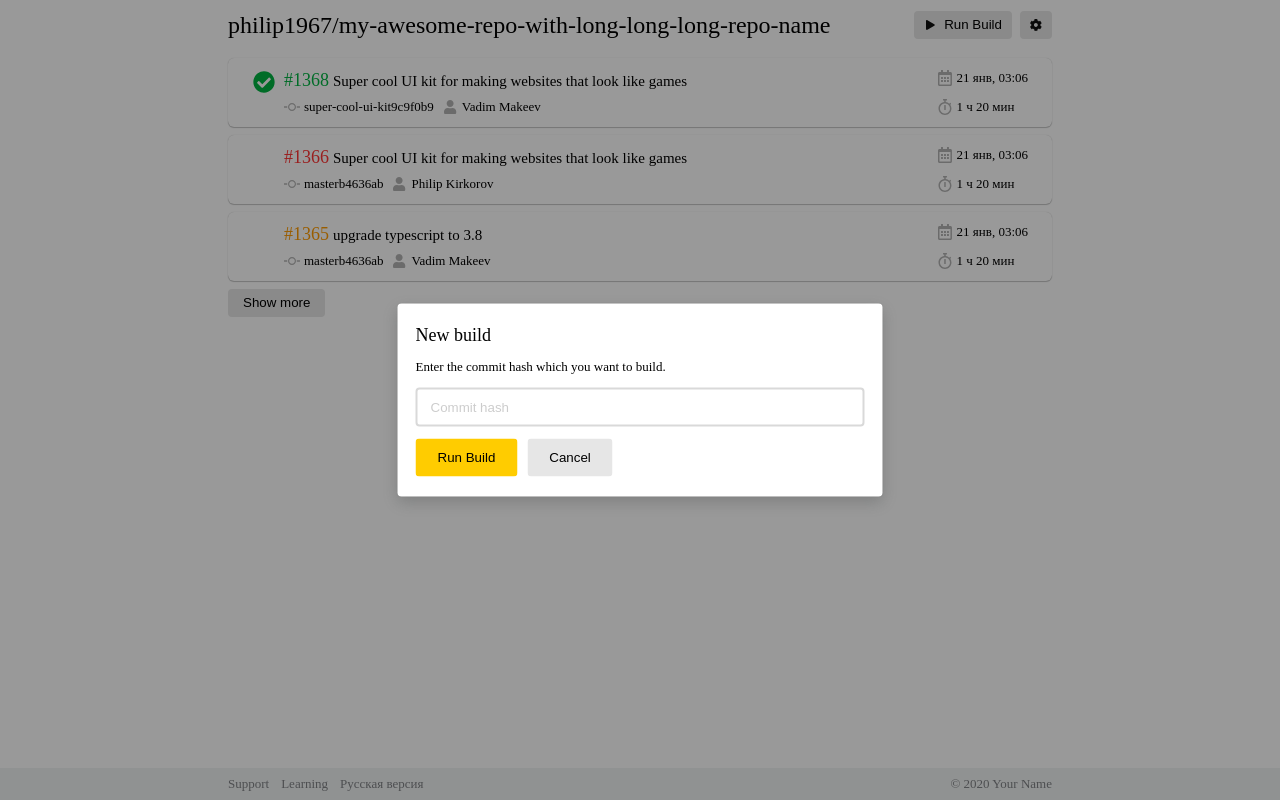
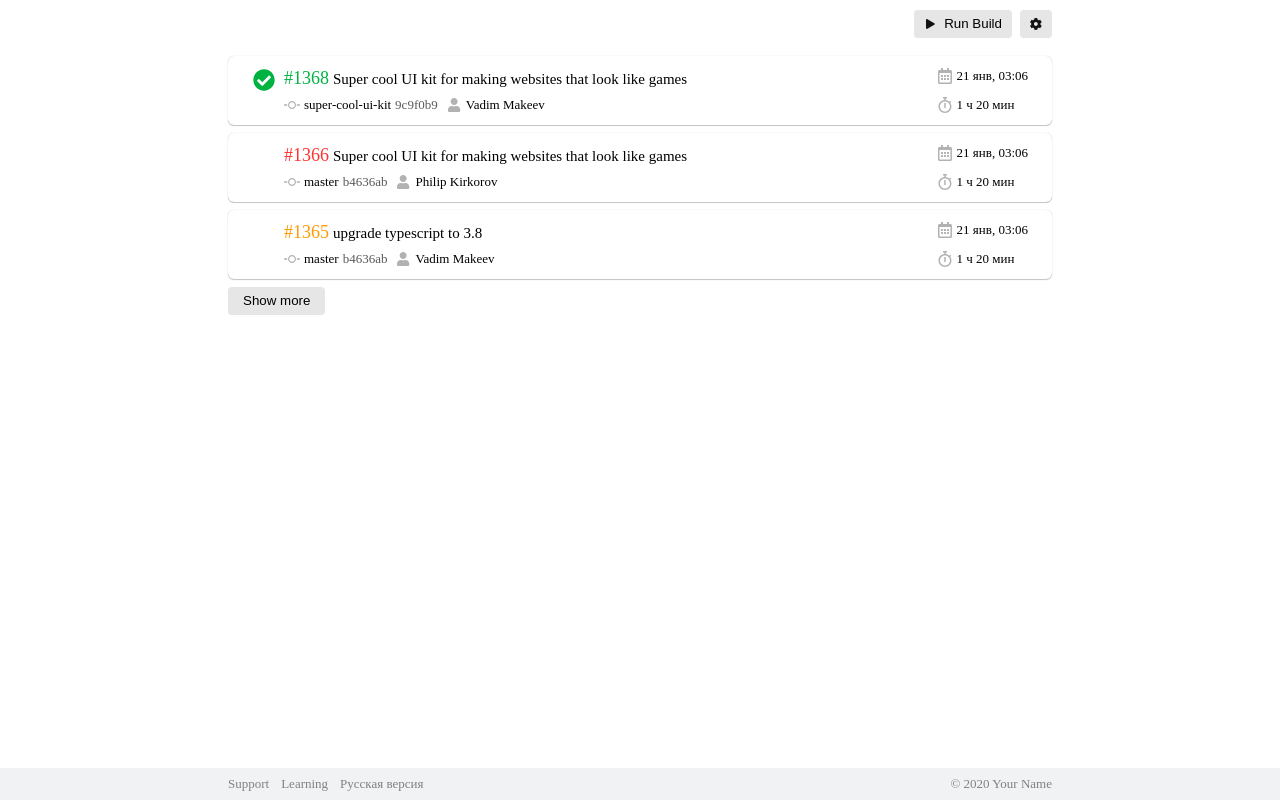
Before and after one commit to temir988/hw_react, a React (Create React App) app: page /history in a window 1280 px wide. Built offline with nearby package versions, Linux system fonts and the light colour scheme; some icons are missing; a web font is replaced by a local one.

Commit message:
add settings logic

```diff
--- a/src/components/App/App.js
+++ b/src/components/App/App.js
@@ -1,3 +1,4 @@
+import { useState } from "react";
 import { BrowserRouter as Router, Switch, Route } from "react-router-dom";
 
 import Home from "../Home/Home";
@@ -8,18 +9,29 @@ import Footer from "../Footer/Footer";
 import styles from "./App.module.css";
 
 function App() {
+  const [settings, setSettings] = useState({
+    repository: "",
+    command: "",
+    branch: "",
+    sync: 10,
+  });
+
   return (
     <Router>
       <div className={styles.wrapper}>
         <Switch>
+          <Route path="/history">
+            <BuildHistory settings={settings} />
+          </Route>
           <Route path="/settings">
-            <Settings />
-          </Route>
-          <Route path="/history">
-            <BuildHistory />
+            <Settings settings={settings} setSettings={setSettings} />
           </Route>
           <Route path="/" exact>
-            <Home />
+            {settings.repository !== "" ? (
+              <BuildHistory settings={settings} />
+            ) : (
+              <Home />
+            )}
           </Route>
         </Switch>
         <Footer />
--- a/src/components/BuildHistory/BuildHistory.js
+++ b/src/components/BuildHistory/BuildHistory.js
@@ -9,41 +9,12 @@ import Modal from "../Modal/Modal";
 import TextField from "../TextField/TextField";
 import s from "./BuildHistory.module.css";
 
-function BuildHistory() {
-  const cards = [
-    {
-      status: "success",
-      number: 1368,
-      text: "Super cool UI kit for making websites that look like games",
-      branch: "super-cool-ui-kit",
-      hash: "9c9f0b9",
-      author: "Vadim Makeev",
-      date: "21 янв, 03:06",
-      time: "1 ч 20 мин",
-    },
-    {
-      status: "fail",
-      number: 1366,
-      text: "Super cool UI kit for making websites that look like games",
-      branch: "master",
-      hash: "b4636ab",
-      author: "Philip Kirkorov",
-      date: "21 янв, 03:06",
-      time: "1 ч 20 мин",
-    },
-    {
-      status: "pending",
-      number: 1365,
-      text: "upgrade typescript to 3.8",
-      branch: "master",
-      hash: "b4636ab",
-      author: "Vadim Makeev",
-      date: "21 янв, 03:06",
-      time: "1 ч 20 мин",
-    },
-  ];
+import data from "./data.json";
 
-  const [isOpen, setIsOpen] = useState(true);
+function BuildHistory({ settings }) {
+  const cards = data;
+
+  const [isOpen, setIsOpen] = useState(false);
 
   const closeModal = () => {
     setIsOpen(false);
@@ -55,9 +26,7 @@ function BuildHistory() {
   return (
     <div className="wrapper">
       <Header>
-        <div className={s.title}>
-          philip1967/my-awesome-repo-with-long-long-long-repo-name
-        </div>
+        <div className={s.title}>{settings.repository}</div>
         <div className={s.headerActions}>
           <IconButton type="secondary" icon="play" clickHandler={openModal}>
             Run Build
@@ -84,7 +53,9 @@ function BuildHistory() {
         </p>
         <TextField placeholder="Commit hash" />
         <div className={s.modalActions}>
-          <Button type="action">Run Build</Button>
+          <Button type="action" handler={closeModal}>
+            Run Build
+          </Button>
           <Button type="secondary" clickHandler={closeModal}>
             Cancel
           </Button>
--- /dev/null
+++ b/src/components/BuildHistory/data.json
@@ -0,0 +1,32 @@
+[
+  {
+    "status": "success",
+    "number": 1368,
+    "text": "Super cool UI kit for making websites that look like games",
+    "branch": "super-cool-ui-kit",
+    "hash": "9c9f0b9",
+    "author": "Vadim Makeev",
+    "date": "21 янв, 03:06",
+    "time": "1 ч 20 мин"
+  },
+  {
+    "status": "fail",
+    "number": 1366,
+    "text": "Super cool UI kit for making websites that look like games",
+    "branch": "master",
+    "hash": "b4636ab",
+    "author": "Philip Kirkorov",
+    "date": "21 янв, 03:06",
+    "time": "1 ч 20 мин"
+  },
+  {
+    "status": "pending",
+    "number": 1365,
+    "text": "upgrade typescript to 3.8",
+    "branch": "master",
+    "hash": "b4636ab",
+    "author": "Vadim Makeev",
+    "date": "21 янв, 03:06",
+    "time": "1 ч 20 мин"
+  }
+]
--- a/src/components/Button/Button.js
+++ b/src/components/Button/Button.js
@@ -1,7 +1,15 @@
 import s from "./Button.module.css";
 import cn from "classnames";
 
-function Button({ type, size, children, withIcon, clickHandler }) {
+function Button({
+  type,
+  size,
+  children,
+  withIcon,
+  clickHandler = () => {},
+  action = "",
+  disabled = false,
+}) {
   const classes = {
     action: s.action,
     secondary: s.secondary,
@@ -12,7 +20,12 @@ function Button({ type, size, children, withIcon, clickHandler }) {
   const styles = cn(s.button, classes[type], classes[size], classes.icon);
 
   return (
-    <button className={styles} onClick={clickHandler}>
+    <button
+      className={styles}
+      onClick={clickHandler}
+      type={action}
+      disabled={disabled}
+    >
       {children}
     </button>
   );
--- a/src/components/Button/Button.module.css
+++ b/src/components/Button/Button.module.css
@@ -7,12 +7,6 @@
   background-color: #fff;
   transition: all 0.2s;
   cursor: pointer;
-}
-
-.button:disabled {
-  background-color: var(--color-bg-disabled);
-  color: var(--color-text-disabled);
-  cursor: not-allowed;
 }
 
 .action {
@@ -46,6 +40,12 @@
   border-color: var(--color-border-focused);
 }
 
+.button:disabled {
+  background-color: var(--color-bg-disabled);
+  color: var(--color-text-disabled);
+  cursor: not-allowed;
+}
+
 .small {
   padding: 0px 13px;
   line-height: 24px;
--- a/src/components/Card/Card.js
+++ b/src/components/Card/Card.js
@@ -29,7 +29,7 @@ export default function Card({ card }) {
           <span className={s.iconText}>
             <BranchIcon />
             {card.branch}
-            {card.hash}
+            <span className={s.hash}>{card.hash}</span>
           </span>
           <span className={s.iconText}>
             <UserIcon />
--- a/src/components/Card/Card.module.css
+++ b/src/components/Card/Card.module.css
@@ -78,6 +78,10 @@
   justify-content: space-between;
 }
 
+.hash {
+  color:rgba(0, 0, 0, .65)
+}
+
 @media only screen and (max-width: 768px) {
   .left {
     margin-bottom: 8px;
--- a/src/components/Settings/Settings.js
+++ b/src/components/Settings/Settings.js
@@ -1,4 +1,5 @@
-import { NavLink } from "react-router-dom";
+import { useState } from "react";
+import { NavLink, Redirect } from "react-router-dom";
 import NumberFormat from "react-number-format";
 
 import Header from "../Header/Header";
@@ -6,8 +7,78 @@ import Logo from "../Logo/Logo";
 import TextField from "../TextField/TextField";
 import Button from "../Button/Button";
 import s from "./Settings.module.css";
+import Modal from "../Modal/Modal";
 
-function Settings() {
+function Settings({ settings, setSettings }) {
+  const [isLoading, setIsLoading] = useState(false);
+  const [redirect, setRedirect] = useState(false);
+  const [hasError, setHasError] = useState(false);
+
+  const changeHandler = (e) => {
+    const { value, name } = e.target;
+    setSettings((state) => {
+      return {
+        ...state,
+        [name]: value,
+      };
+    });
+  };
+
+  const cloneRepository = (form) => {
+    return new Promise((resolve, reject) => {
+      const random = Math.random();
+      setTimeout(() => {
+        if (random < 0.5) {
+          resolve("successed clone");
+        } else {
+          reject("Time out");
+        }
+      }, 3000);
+    });
+  };
+
+  const showError = () => {
+    setHasError(true);
+  };
+
+  const submitHandler = async (e) => {
+    e.preventDefault();
+
+    setIsLoading(true);
+    try {
+      await cloneRepository();
+      setRedirect("history");
+    } catch {
+      showError();
+      setHasError(true);
+    } finally {
+      setIsLoading(false);
+    }
+  };
+
+  const closeModal = () => {
+    setHasError(false);
+  };
+
+  if (redirect) {
+    return <Redirect to={redirect} />;
+  }
+
+  const numberChange = (values) => {
+    const { formattedValue } = values;
+    setSettings((state) => {
+      return {
+        ...state,
+        sync: formattedValue,
+      };
+    });
+  };
+
+  const cancelForm = (e) => {
+    e.preventDefault();
+    setRedirect("/");
+  };
+
   return (
     <div className="wrapper">
       <Header>
@@ -20,29 +91,62 @@ function Settings() {
         <p className={s.description}>
           Configure repository connection and synchronization settings.
         </p>
-        <form className={s.form}>
+        <form className={s.form} onSubmit={submitHandler}>
           <TextField
             label="GitHub repository"
             placeholder="user-name/repo-name"
             required
+            name="repository"
+            value={settings.repository}
+            inputHandler={changeHandler}
           />
           <TextField
             label="Build command"
             placeholder="user-name/repo-name"
             required
+            name="command"
+            value={settings.repository}
+            inputHandler={changeHandler}
           />
-          <TextField label="Main branch" placeholder="user-name/repo-name" />
+          <TextField
+            label="Main branch"
+            placeholder="user-name/repo-name"
+            name="branch"
+            value={settings.repository}
+            inputHandler={changeHandler}
+          />
           <div className={s.sync}>
             Synchronize every
-            <NumberFormat value={10} className={s.inputNumber} />
+            <NumberFormat
+              value={settings.sync}
+              className={s.inputNumber}
+              onValueChange={numberChange}
+            />
             minutes
           </div>
           <div className={s.actions}>
-            <Button type="action">Save</Button>
-            <Button type="secondary">Cancel</Button>
+            <Button type="action" action="submit" disabled={isLoading}>
+              Save
+            </Button>
+            <Button
+              type="secondary"
+              disabled={isLoading}
+              clickHandler={cancelForm}
+            >
+              Cancel
+            </Button>
           </div>
         </form>
       </main>
+
+      <Modal open={hasError}>
+        <p>
+          <strong>Произошла ошибка!</strong>
+        </p>
+        <Button type="secondary" clickHandler={closeModal}>
+          Close
+        </Button>
+      </Modal>
     </div>
   );
 }
--- a/src/components/TextField/TextField.js
+++ b/src/components/TextField/TextField.js
@@ -7,11 +7,14 @@ export default function TextField({
   required,
   placeholder,
   value = "",
+  name = "",
+  inputHandler,
 }) {
   const [text, setText] = useState(value);
 
-  const inputHandler = (e) => {
+  const handler = (e) => {
     setText(e.target.value);
+    inputHandler(e);
   };
 
   const clearTextField = () => {
@@ -33,8 +36,9 @@ export default function TextField({
           placeholder={placeholder}
           className={s.input}
           value={text}
-          onInput={inputHandler}
+          onInput={handler}
           required={required}
+          name={name}
         />
 
         {text && (
```
Also changed, not shown: 1 other file (tests, documents, lock files or other folders).
